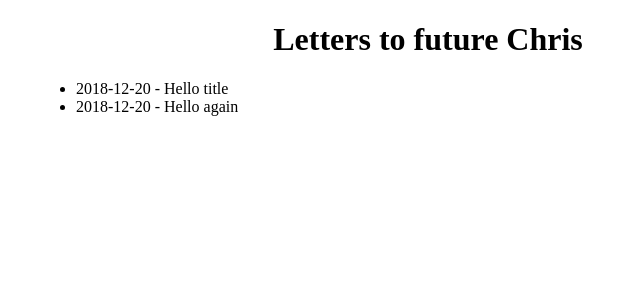
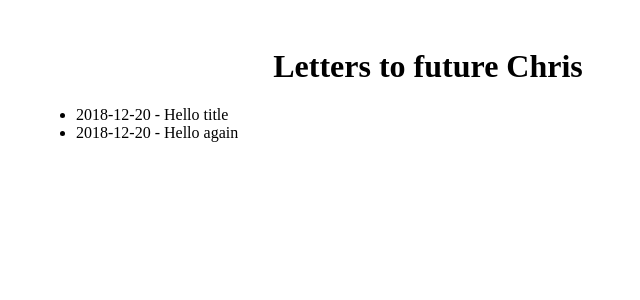
Before and after one commit to chrisosaurus/chrisosaurus.github.io, a Jekyll site: the page built from index.html, in a window 1280 px wide. Shown: the top 300 px of the page, without its empty margins (212-852 px from the left). Built offline with Jekyll 4.4.1, drawn with Linux system fonts in a browser that asks for light colours.

Commit message:
Adding body margin.

```diff
--- a/assets/css/style.css
+++ b/assets/css/style.css
@@ -1,3 +1,7 @@
+body {
+    margin: 3em;
+}
+
 nav a {
     text-decoration: none;
 }
```
